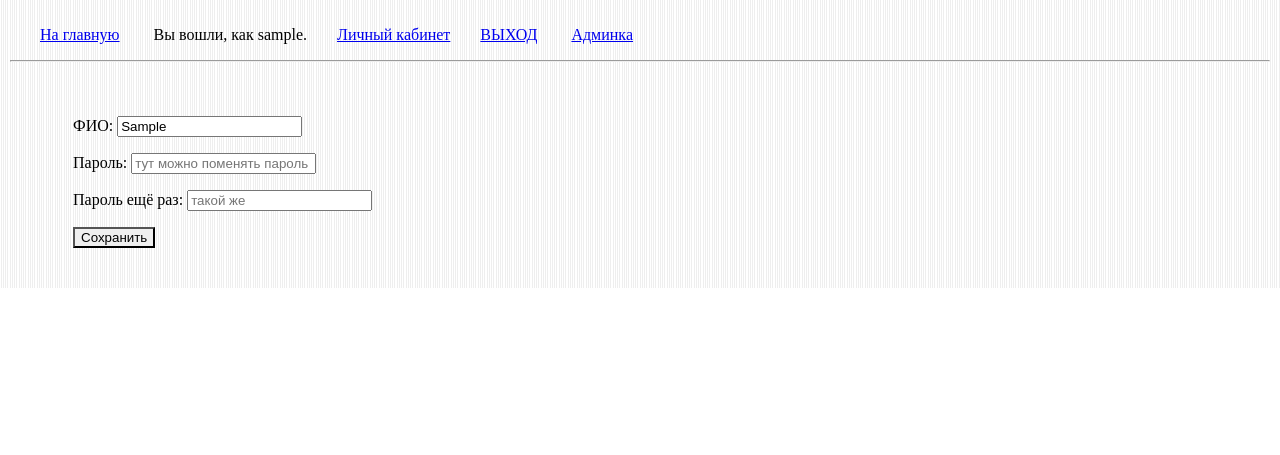
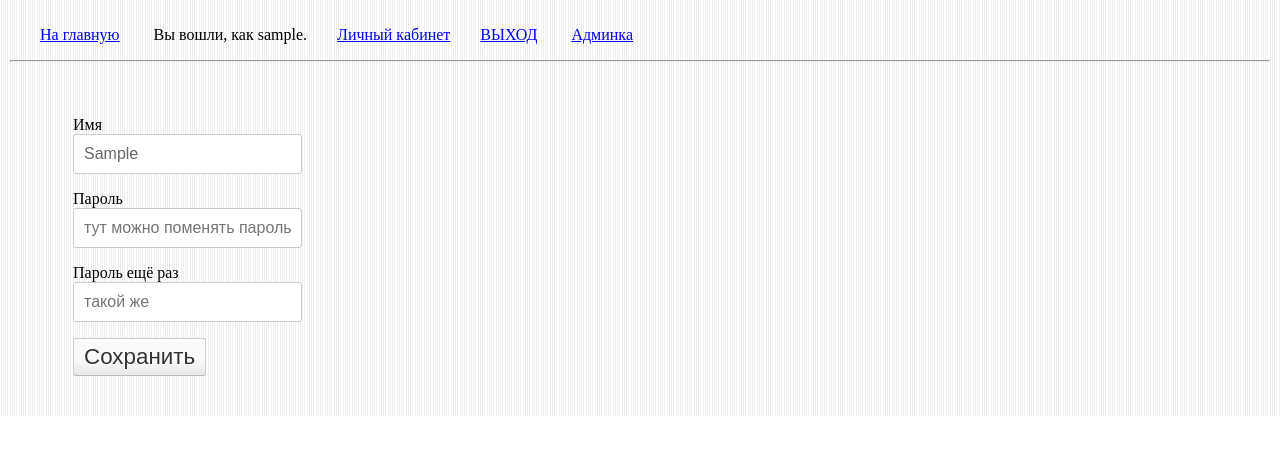
Before and after one commit to arhiza/kurs.magiyadela.com, a Django app: page /users/lk/ in a window 1280 px wide. Shown: the top 455 px of the page. Run offline with Django 4.2, Linux system fonts and the light colour scheme; the visitor is signed in with stand-in values (Sample User, id 1); parts of the project's set-up code (start-up, migrations or seed data) failed here and were passed over.

Commit message:
style forms

```diff
--- a/app_lessons/static/css/main.css
+++ b/app_lessons/static/css/main.css
@@ -67,3 +67,113 @@ ul.messagelist li.error {
     background: var(--message-error-bg) url(/static/admin/img/icon-no.svg) 40px 12px no-repeat;
     background-size: 16px auto;
 }
+
+
+/* forms */
+
+
+button,
+input,
+select,
+textarea {
+	font-size: 100%; /* Corrects font size not being inherited in all browsers */
+	margin: 0; /* Addresses margins set differently in IE6/7, F3/4, S5, Chrome */
+	vertical-align: baseline; /* Improves appearance and consistency in all browsers */
+	*vertical-align: middle; /* Improves appearance and consistency in all browsers */
+}
+button,
+input {
+	line-height: normal; /* Addresses FF3/4 setting line-height using !important in the UA stylesheet */
+	*overflow: visible;  /* Corrects inner spacing displayed oddly in IE6/7 */
+}
+button,
+html input[type="button"],
+input[type="reset"],
+input[type="submit"] {
+	border: 1px solid #ccc;
+	border-color: #ccc #ccc #bbb #ccc;
+	border-radius: 3px;
+	background: #fafafa; /* Old browsers */
+	background: -moz-linear-gradient(top,  #fafafa 60%, #e6e6e6 100%); /* FF3.6+ */
+	background: -webkit-gradient(linear, left top, left bottom, color-stop(60%,#fafafa), color-stop(100%,#e6e6e6)); /* Chrome,Safari4+ */
+	background: -webkit-linear-gradient(top,  #fafafa 60%,#e6e6e6 100%); /* Chrome10+,Safari5.1+ */
+	background: -o-linear-gradient(top,  #fafafa 60%,#e6e6e6 100%); /* Opera 11.10+ */
+	background: -ms-linear-gradient(top,  #fafafa 60%,#e6e6e6 100%); /* IE10+ */
+	background: linear-gradient(top,  #fafafa 60%,#e6e6e6 100%); /* W3C */
+	filter: progid:DXImageTransform.Microsoft.gradient( startColorstr='#fafafa', endColorstr='#e6e6e6',GradientType=0 ); /* IE6-9 */
+	box-shadow: inset 0 2px 1px #fff;
+	color: rgba(0,0,0,.8);
+	cursor: pointer; /* Improves usability and consistency of cursor style between image-type 'input' and others */
+	-webkit-appearance: button; /* Corrects inability to style clickable 'input' types in iOS */
+	font-size: 12px;
+	font-size: 1.4rem;
+	padding: 5px 10px;
+	text-shadow: 0 1px 0 rgba(255,255,255,.5);
+}
+button:hover,
+html input[type="button"]:hover,
+input[type="reset"]:hover,
+input[type="submit"]:hover {
+	background: #f5f5f5; /* Old browsers */
+	background: -moz-linear-gradient(top,  #f5f5f5 60%, #dcdcdc 100%); /* FF3.6+ */
+	background: -webkit-gradient(linear, left top, left bottom, color-stop(60%,#f5f5f5), color-stop(100%,#dcdcdc)); /* Chrome,Safari4+ */
+	background: -webkit-linear-gradient(top,  #f5f5f5 60%,#dcdcdc 100%); /* Chrome10+,Safari5.1+ */
+	background: -o-linear-gradient(top,  #f5f5f5 60%,#dcdcdc 100%); /* Opera 11.10+ */
+	background: -ms-linear-gradient(top,  #f5f5f5 60%,#dcdcdc 100%); /* IE10+ */
+	background: linear-gradient(top,  #f5f5f5 60%,#dcdcdc 100%); /* W3C */
+	filter: progid:DXImageTransform.Microsoft.gradient( startColorstr='#f5f5f5', endColorstr='#dcdcdc',GradientType=0 ); /* IE6-9 */
+	border-color: #bbb #bbb #aaa #bbb;
+}
+button:focus,
+html input[type="button"]:focus,
+input[type="reset"]:focus,
+input[type="submit"]:focus,
+button:active,
+html input[type="button"]:active,
+input[type="reset"]:active,
+input[type="submit"]:active {
+	border-color: #aaa #bbb #bbb #bbb;
+	box-shadow: inset 0 2px 3px rgba(0,0,0,.15);
+	box-shadow: inset 0 2px 2px rgba(0,0,0,.15);
+}
+input[type="checkbox"],
+input[type="radio"] {
+	box-sizing: border-box; /* Addresses box sizing set to content-box in IE8/9 */
+	padding: 0; /* Addresses excess padding in IE8/9 */
+}
+input[type="search"] {
+	-webkit-appearance: textfield; /* Addresses appearance set to searchfield in S5, Chrome */
+	-moz-box-sizing: content-box;
+	-webkit-box-sizing: content-box; /* Addresses box sizing set to border-box in S5, Chrome (include -moz to future-proof) */
+	box-sizing: content-box;
+}
+input[type="search"]::-webkit-search-decoration { /* Corrects inner padding displayed oddly in S5, Chrome on OSX */
+	-webkit-appearance: none;
+}
+button::-moz-focus-inner,
+input::-moz-focus-inner { /* Corrects inner padding and border displayed oddly in FF3/4 www.sitepen.com/blog/2008/05/14/the-devils-in-the-details-fixing-dojos-toolbar-buttons/ */
+	border: 0;
+	padding: 0;
+}
+input[type=text],
+input[type=password],
+textarea {
+	color: #666;
+	border: 1px solid #ccc;
+	border-radius: 3px;
+}
+input[type=text]:focus,
+input[type=password]:focus,
+textarea:focus {
+	color: #111;
+}
+input[type=text],
+input[type=password] {
+	padding: 10px;
+}
+textarea {
+	overflow: auto; /* Removes default vertical scrollbar in IE6/7/8/9 */
+	padding-left: 3px;
+	vertical-align: top; /* Improves readability and alignment in all browsers */
+	width: 98%;
+}
--- a/app_users/forms.py
+++ b/app_users/forms.py
@@ -8,13 +8,21 @@ class RestorePassword(forms.Form):
 
 
 class RegistrationForm(forms.Form):
-    login = forms.CharField(label="Е-мейл")
-    fio = forms.CharField(label="ФИО")
+    def __init__(self, *args, **kwargs):
+        super().__init__(*args, **kwargs)
+        self.label_suffix = ""
+
+    login = forms.CharField(label="E-mail*")
+    fio = forms.CharField(label="Имя*")
     password = forms.CharField(widget=forms.PasswordInput, label="Придумайте пароль")
 
 
 class LoginForm(forms.Form):
-    login = forms.CharField(label="Е-мейл")
+    def __init__(self, *args, **kwargs):
+        super().__init__(*args, **kwargs)
+        self.label_suffix = ""
+
+    login = forms.CharField(label="E-mail")
     password = forms.CharField(widget=forms.PasswordInput, label="Пароль")
 
 
@@ -23,9 +31,10 @@ class UserUpdateForm(forms.ModelForm):
         super().__init__(*args, **kwargs)
         self.fields['password1'].required = False
         self.fields['password2'].required = False
+        self.label_suffix = ""
 
     password1 = forms.CharField(
-        label='Пароль',
+        label="Пароль",
         strip=False,
         widget=forms.PasswordInput(attrs={'autocomplete': 'new-password', 'placeholder': 'тут можно поменять пароль'}),
     )
@@ -35,7 +44,7 @@ class UserUpdateForm(forms.ModelForm):
         strip=False,
     )
     first_name = forms.CharField(
-        label="ФИО",
+        label="Имя",
     )
 
     def clean(self):
--- a/app_users/templates/app_users/profile.html
+++ b/app_users/templates/app_users/profile.html
@@ -4,18 +4,27 @@
 
 {% block page %}
 
+    <ul class="messagelist">
+    {% if form.errors %}
+     {% for field in form %}
+        {% for error in field.errors %}
+            <li class="error">{{ error }}</li>
+        {% endfor %}
+     {% endfor %}
+    {% endif %}
+    {% if is_ok %}
+         <li class="success">Профиль успешно сохранен</li>
+    {% endif %}
+    </ul>
+
             <form method="post">
-              {% if form.errors %}
-                  {{ form.errors }}
-              {% endif %}
               {% csrf_token %}
-              {{ form.as_p }}
-
-              <button class="btn btn_success" type="submit">Сохранить</button>
-
-              {% if is_ok %}
-              <div class="Profile-success">Профиль успешно сохранен
-              </div>{% endif %}
+    {% for field in form %}
+        <p>
+            {{ field.label_tag }}<br>{{ field }}
+        </p>
+    {% endfor %}
+              <button type="submit">Сохранить</button>
 
             </form>
 
--- a/app_users/templates/app_users/registration.html
+++ b/app_users/templates/app_users/registration.html
@@ -19,7 +19,7 @@
     {% csrf_token %}
     {% for field in form %}
         <p>
-            {{ field.label_tag }} {{ field }}
+            {{ field.label_tag }}<br>{{ field }}
         </p>
     {% endfor %}
     <button type="submit">Зарегистрироваться</button>
```
Also changed, not shown: app_users/templates/app_users/login.html (+15 -1 lines).
